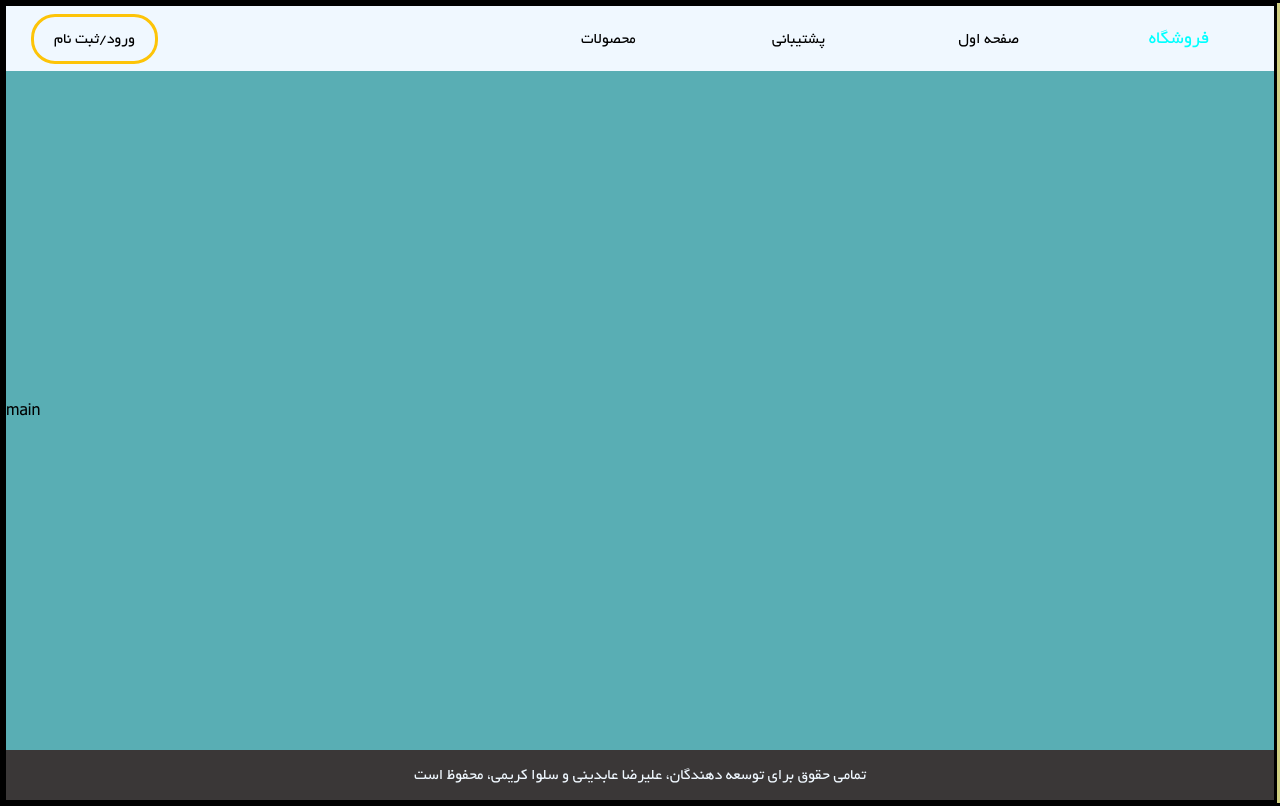
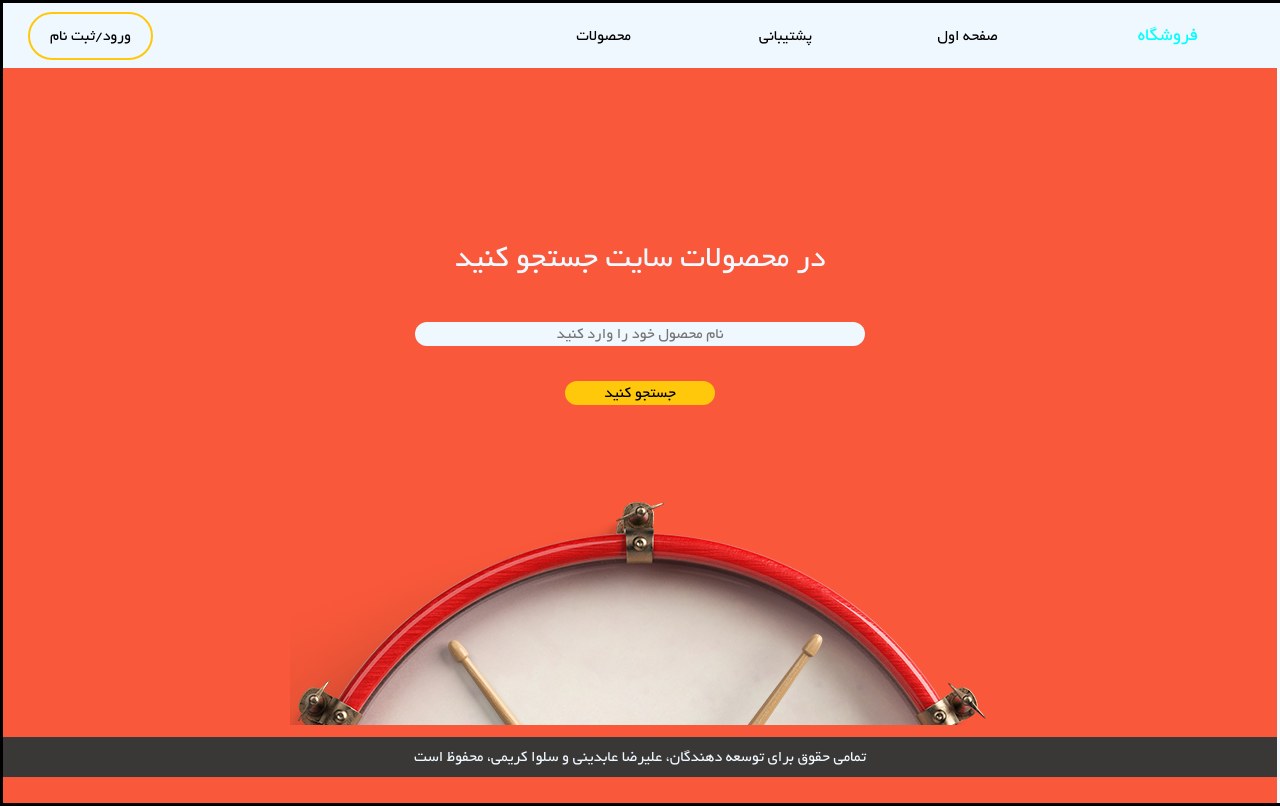
Before and after one commit to AlirezaAbedinii/Online-Shop, a plain HTML site: page index.html in a window 1280 px wide. Drawn offline with Linux system fonts and the light colour scheme.

Commit message:
Main Page Updated

```diff
--- a/index.html
+++ b/index.html
@@ -4,14 +4,14 @@
     <meta charset="UTF-8">
     <meta http-equiv="X-UA-Compatible" content="IE=edge">
     <meta name="viewport" content="width=device-width, initial-scale=1.0">
-    <title>Learning html and css</title>
+    <title>فروشگاه آنلاین</title>
     <link rel="stylesheet" href="style.css">
 </head>
 <body>
       <div class="grid-container">
           <div class="side-bar"></div>
           <div class="main">
-              <div class="main__menu">
+                <div class="main__menu">
                     <p class="sign-in">ورود/ثبت نام</p>
                     <div class="main__menu__items">
                         <button>محصولات</button>
@@ -20,10 +20,16 @@
                         <button class="main__menu__shop">فروشگاه</button>
                     </div>
                 </div>
-              <div class="main__main">main</div>
-              <div class="main__footer">
+                <div class="main__main">
+                    <p class="main__main__p--search">در محصولات سایت جستجو کنید</p>
+                    <input  class = "main__main__input--search" type="text" placeholder="نام محصول خود را وارد کنید">
+                    <button class="main__main__button--search">جستجو کنید</button>
+                    <img class="main__main__clock" src="Pictures/clock.png">
+
+                </div>
+                <div class="main__footer">
                   <p class="main__footer__text">تمامی حقوق برای توسعه دهندگان، علیرضا عابدینی و سلوا کریمی، محفوظ است </p>
-              </div>
+                </div>
           </div>
           <div class="side-bar"></div>
       </div>
--- a/style.css
+++ b/style.css
@@ -35,14 +35,14 @@ body{min-height: 100vh;}
 
 .main{
     display: grid;
-    background-color: rgb(89, 174, 180);
+    background-color: rgb(249, 89, 58);
     grid-template-columns: 1fr;
-    grid-template-rows: 65px auto 50px;
-    border: solid;
+    grid-row-start:auto;
+    /* grid-template-rows: auto; */
 }
 
 .side-bar{
-    background-color: rgb(209, 208, 131);
+    background-color: aliceblue;
     padding: 5px;
 }
 
@@ -55,12 +55,13 @@ body{min-height: 100vh;}
     background-color: aliceblue;
     align-items: center;
     display: grid;
+    height: 65px;
     grid-template-columns: 1fr 1.5fr;
 }
 
 .main__menu__items{
     display: grid;
-    grid-template-columns: repeat(4, 1fr);
+    grid-template-columns: repeat(3, 1fr) 1.2fr;
 }
 
 .main__menu__items > button{
@@ -86,7 +87,11 @@ body{min-height: 100vh;}
     padding-left: 20px;
     margin: 25px;
     border-radius: 24px;
-    border: solid rgb(253, 196, 8);
+    border: solid rgb(255, 200, 10) 2px;
+}
+
+.sign-in:hover{
+    background-color: rgb(255, 200, 10);
 }
 
 .main__footer{
@@ -95,6 +100,12 @@ body{min-height: 100vh;}
     height: 100%;
     width: 100%;
     text-align: center;
+    height: 40px;
+    /* padding-top: 0px; */
+    /* margin-top: 0px; */
+    margin: 0px;
+    padding: 0px;
+
 }
 
 .main__footer__text{
@@ -102,3 +113,48 @@ body{min-height: 100vh;}
     vertical-align: middle;
     color: aliceblue;
 }
+
+.main__main{
+    display: grid;
+    text-align: center;
+    vertical-align: middle;
+    justify-items: center;
+    align-items: center;
+    grid-row-start: center;
+    padding-top: 10%;
+    height: auto;
+    margin-bottom: 0px;
+    padding-bottom: 0px;
+}
+
+.main__main__p--search{
+    font-size: 32px;
+    color: aliceblue;
+}
+
+.main__main__input--search{
+    margin-top: 40px;
+    background-color: aliceblue;
+    text-align: center;
+    border-radius: 24px;
+    width: 450px;
+    border: none;
+}
+
+.main__main__button--search{
+    margin-top: 35px;
+    color: black;
+    background-color: rgb(255, 200, 10);
+    border-radius: 24px;
+    border: none;
+    width: 150px;
+    margin-bottom: 35px;
+}
+
+.main__main > img{
+    margin-top: 55px;
+}
+
+.main__main__button--search:hover{
+    box-shadow: 1px 1px 10px rgb(255, 200, 10);
+}
```
Also changed, not shown: Pictures/Admin-Cats and Orders(1).png (added), Pictures/Admin-Cats and Orders.png (added), Pictures/Admin-Products(1).png (added), Pictures/Admin-Products.png (added), Pictures/Login(1).png (added), Pictures/Login.png (added), Pictures/Products - Copy (3).png (added), Pictures/Products - Copy (4).png (added), Pictures/Products - Copy.png (added), Pictures/Products.png (added), Pictures/UserProfile(1).png (added), Pictures/clock.png (added), Pictures/footer(1).png (added), Pictures/footer.png (added), 3 other files.
